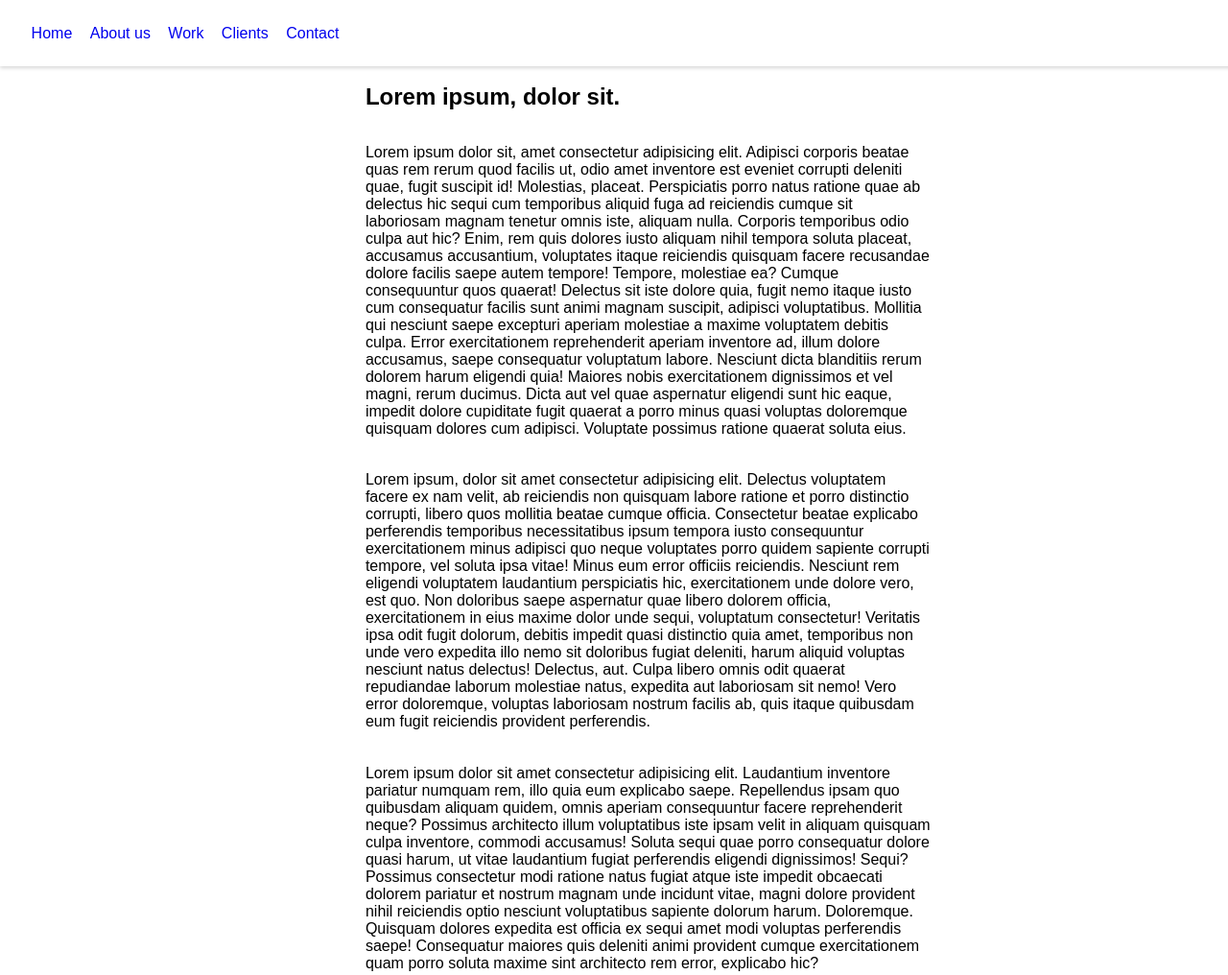
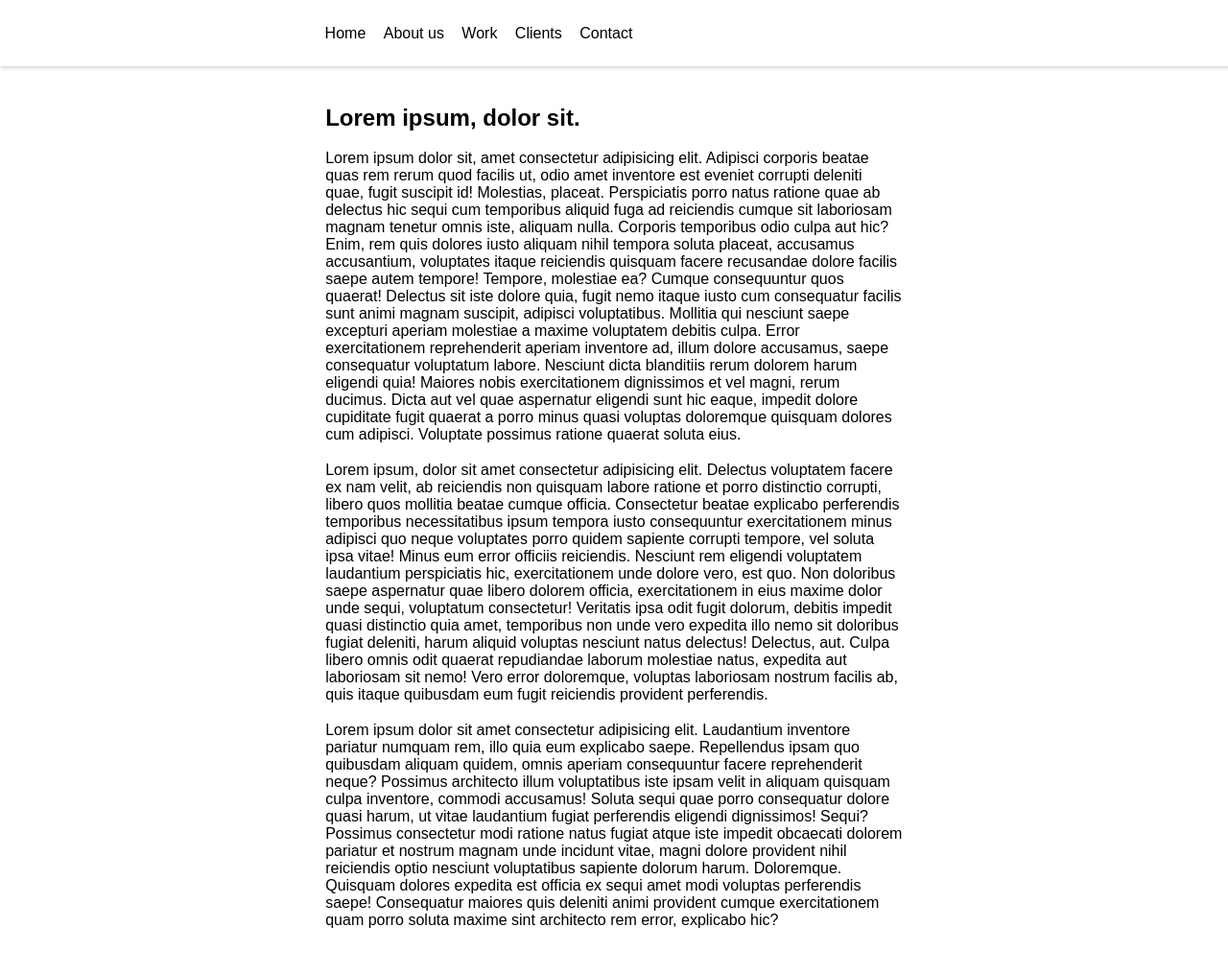
Before and after one commit to annahantseva/navigation-bar, a plain HTML site: page index.html in a window 1280 px wide. Shown: the whole page at 96% size. After the commit the page ends 988 px from the top, so only its background shows below. Drawn offline with Linux system fonts and the light colour scheme.

Commit message:
update css file

```diff
--- a/index.html
+++ b/index.html
@@ -9,11 +9,13 @@
 
 <body>
     <header>
-        <a href="#">Home</a>
-        <a href="#">About us</a>
-        <a href="#">Work</a>
-        <a href="#">Clients</a>
-        <a href="#">Contact</a>
+        <div class="links-wrapper">
+            <a href="#">Home</a>
+            <a href="#">About us</a>
+            <a href="#">Work</a>
+            <a href="#">Clients</a>
+            <a href="#">Contact</a>
+        </div>
     </header>
     <article>
         <h1>Lorem ipsum, dolor sit.</h1>
--- a/style.css
+++ b/style.css
@@ -1,7 +1,4 @@
 body {
-    width: 100%;
-    height: 100%;
-    text-align: left;
     margin: 0;
     font: 16px Arial;
 }
@@ -15,23 +12,25 @@ header {
 }
 
 article {
-    padding: 4%;
+    padding: 7% 0 0;
+}
+
+.links-wrapper, article {
+    width: 50%;
+    margin: 0 auto;
 }
 
 p, h1 {
-    width: 50%;
-    text-align: left;
-    padding-left: 25%;
     margin: 3%;
 }
 
 a {
     text-decoration: none;
     padding: 7px;
+    color: black;
 }
 
 a:visited {
-    text-decoration: none;
     color: black;
 }
 
@@ -40,3 +39,7 @@ a:hover {
     color:white;
     border-radius: 15px;
 }
+
+a:first-child {
+    margin-left: -14px;
+}
```
